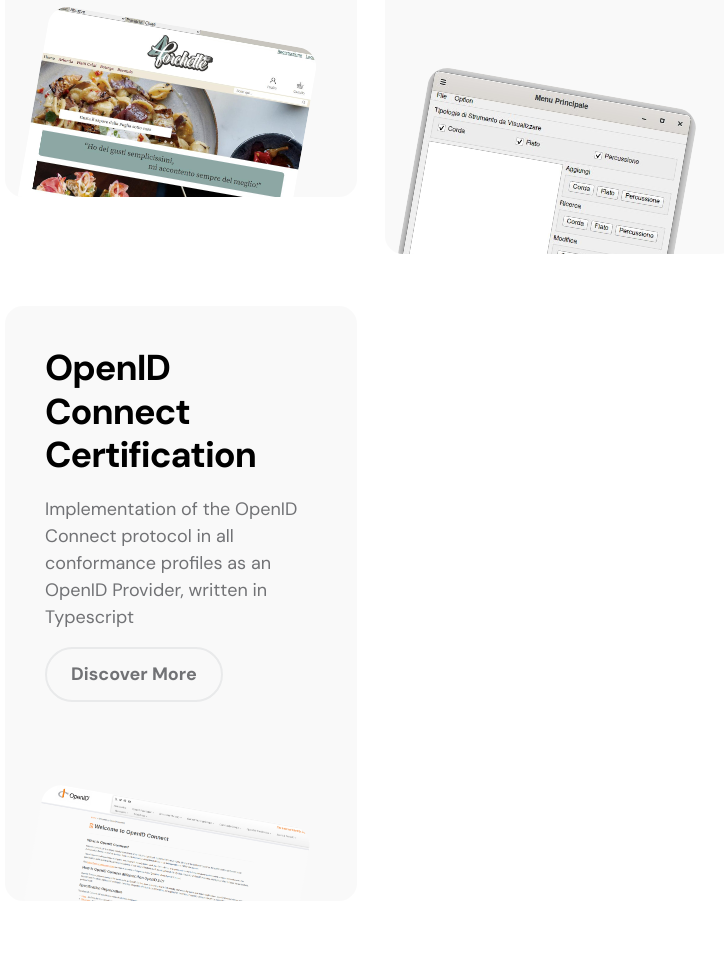
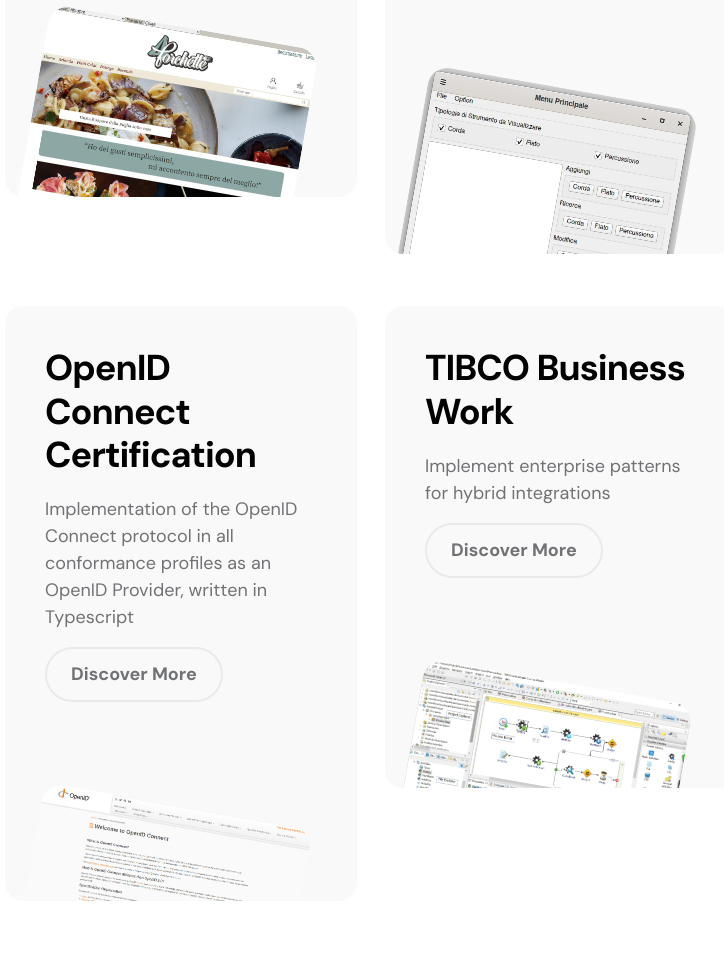
Before and after one commit to giovanni9793/giovanni9793.github.io, a plain HTML site: page index.html in a window 1280 px wide. Shown: the part 2456-3421 px from the top of the page, without its empty margins (79-803 px from the left). Drawn offline with Linux system fonts and the light colour scheme.

Commit message:
add reply

```diff
--- a/index.html
+++ b/index.html
@@ -159,6 +159,10 @@
                             <img src="images/clients/hevelop.svg" class="clients-image img-fluid" alt="Hevelop">
                         </div>
 
+                        <div class="col-lg-2 col-4 d-flex clients-item-height mx-4">
+                            <img src="images/clients/reply.jpeg" class="clients-image img-fluid" alt="Reply">
+                        </div>
+
                     </div>
                 </div>
             </section>
@@ -241,6 +245,24 @@
                                 </a>
                             </div>
                         </div>
+
+                        <div class="col-lg-4 col-md-6 col-12">
+                            <div class="projects-thumb">
+                                <div class="projects-info">
+                                    <!-- <small class="projects-tag">Branding</small> -->
+
+                                    <h3 class="projects-title">TIBCO Business Work</h3>
+                                </div>
+
+                                <p>Implement enterprise patterns for hybrid integrations</p>
+
+                                <a href="https://www.tibco.com/products/tibco-businessworks" target="_blank" class="custom-btn custom-border-btn btn mb-4">Discover More</a>
+
+                                <a href="images/projects/TIBCO.jpg" class="popup-image">
+                                    <img src="images/projects/TIBCO.jpg" class="projects-image img-fluid" alt="">
+                                </a>
+                            </div>
+                        </div>
                     </div>
                 </div>
             </section>
```
Also changed, not shown: images/clients/reply.jpeg (added), images/projects/TIBCO.jpg (added).
